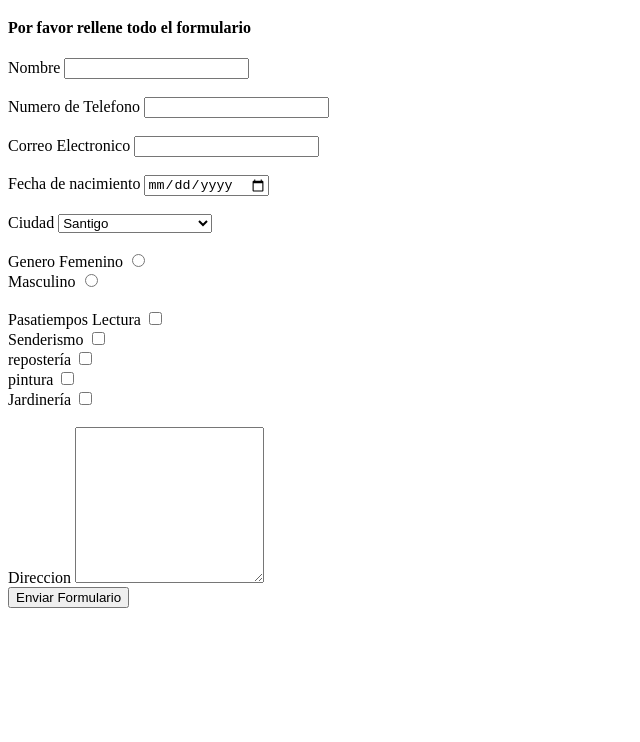
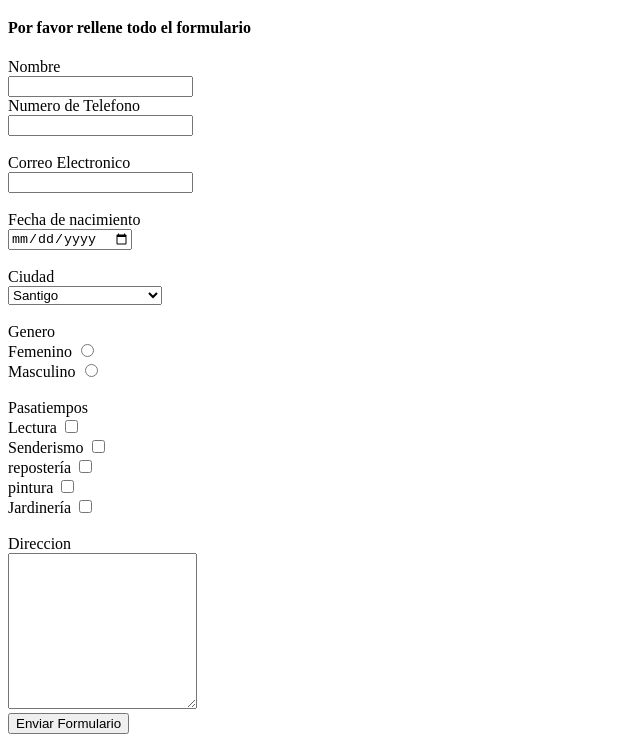
Before and after one commit to dismeilin96-sketch/Diseno_de_portales_web_ippfm, a plain HTML site: page Formulario.html in a window 1280 px wide. Shown: the part 61-803 px from the top of the page, without its empty margins (0-640 px from the left). Drawn offline with Linux system fonts and the light colour scheme.

Commit message:
Add files via upload

```diff
--- a/Formulario.html
+++ b/Formulario.html
@@ -9,15 +9,15 @@
 <h1>Formulario</h1>
 <h4>Por favor rellene todo el formulario</h4>
 <form>
-    <label for="Name">Nombre</label>
-    <input type="text" name="Nombre" id="Name"><br><br>
-    <label for="Numero de Telefono">Numero de Telefono</label>
+    <label for="Name">Nombre</label><br>
+    <input type="text" name="Nombre" id="Name"><br>
+    <label for="Numero de Telefono">Numero de Telefono</label><br>
     <input type="tel" name="Numero de Telefono" id="Numero de Telefono"><br> <br>
-    <label for="Correo Electronico">Correo Electronico</label>
+    <label for="Correo Electronico">Correo Electronico</label><br>
     <input type="email" name="Correo Electronico" id="Correo Electronico"><br><br>
-    <label for="Fecha de nacimiento">Fecha de nacimiento</label>
+    <label for="Fecha de nacimiento">Fecha de nacimiento</label><br>
     <input type="date" name="Fecha de nacimiento" id="Fecha de nacimiento"><br><br>
-    <label for="Ciudad">Ciudad</label>
+    <label for="Ciudad">Ciudad</label><br>
     <select name="Ciudad" id="Ciudad">
         <option value="Santigo">Santigo</option>
         <option value="Santo Domingo">Santo Domingo</option>
@@ -25,12 +25,12 @@
         <option value="Puerto Plata">Puerto Plata</option>
         <option value="La Romana">La Romana</option>
     </select><br><br>
-    <label for="Genero">Genero</label>
+    <label for="Genero">Genero</label><br>
    <label for="Femenino">Femenino</label>
     <input type="radio" name="Femenino" id="Femenino"><br>
     <label for="Masculino">Masculino</label>
     <input type="radio" name="Masculino" id="Masculino"><br><br>
-    <label for="Pasatiempos">Pasatiempos</label>
+    <label for="Pasatiempos">Pasatiempos</label><br>
     <label for="Lectura">Lectura</label>
     <input type="checkbox" name="Lectura" id="Lectura"><br>
     <label for="Senderismo">Senderismo</label>
@@ -41,7 +41,7 @@
     <input type="checkbox" name="pintura" id="pintura"><br>
     <label for="Jardinería">Jardinería</label>
     <input type="checkbox" name="Jardinería" id="Jardinería"><br><br>
-    <label for="Direccion">Direccion</label>
+    <label for="Direccion">Direccion</label><br>
     <textarea name="Direccion" id="Direccion" cols="21" rows="10"></textarea><br>
     <label for="Enviar"></label>
     <input type="submit" value="Enviar Formulario">
```
